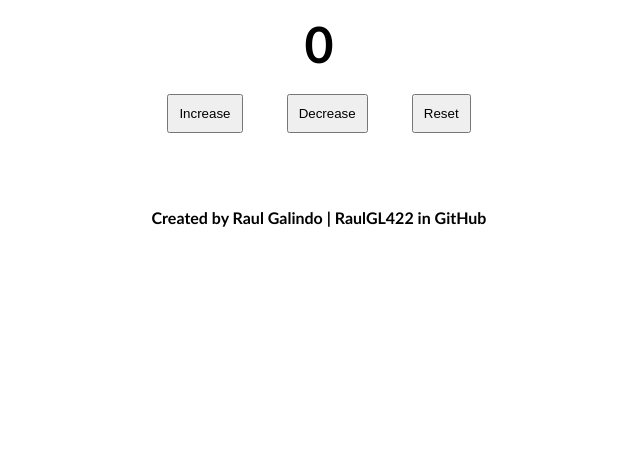
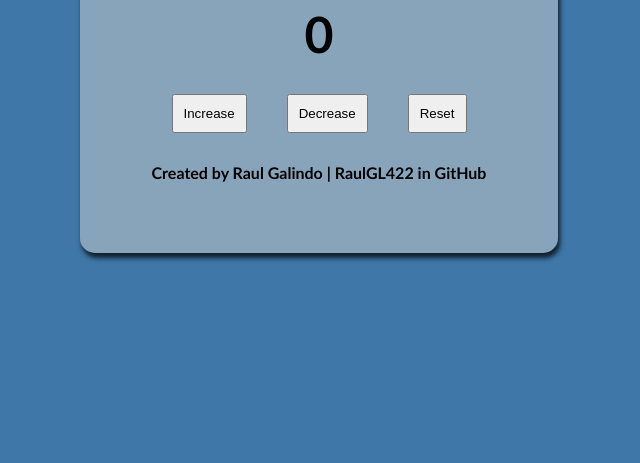
Before and after one commit to RaulGL422/JS-Projects, a plain HTML site: page 2/index.html in a window 1280 px wide. Shown: the part 337-800 px from the top of the page, without its empty margins (321-961 px from the left). Drawn offline with Linux system fonts and the light colour scheme.

Commit message:
0.2.3
- Styles

```diff
--- a/2/index.html
+++ b/2/index.html
@@ -7,16 +7,16 @@
     <title>Project 2 - Counter</title>
 </head>
 <body>
-    <h1 class="title">Counter</h1>
     <div class="container">
+        <h1 class="title">Counter</h1>
         <h3 class="counter">0</h3>
         <div class="buttons">
             <button class="increase">Increase</button>
             <button class="decrease">Decrease</button>
             <button class="reset">Reset</button>
         </div>
+        <h4>Created by Raul Galindo | RaulGL422 in GitHub</h4>
     </div>
-    <h4>Created by Raul Galindo | RaulGL422 in GitHub</h4>
     <script src="script.js"></script>
 </body>
 </html>
--- a/2/script.js
+++ b/2/script.js
@@ -1,6 +1,5 @@
 let buttons = document.querySelectorAll('.buttons > button');
 let counter = document.querySelector('.counter');
-
 var count = 0;
 
 window.onload = function() {
--- a/2/styles.css
+++ b/2/styles.css
@@ -10,16 +10,26 @@ body {
     align-items: center;
     justify-content: center;
     font-family: 'Gill Sans', 'Gill Sans MT', Calibri, 'Trebuchet MS', sans-serif;
+    background-color: rgb(62, 119, 168);
 }
 
 .container {
     margin: 40px;
-    padding: 2%;
+    padding: 4%;
+    background-color: rgba(226, 218, 207, 0.452);
+    border-radius: 15px;
+    box-shadow: 2px 5px 5px 0px rgba(0,0,0,0.75)
 }
 
-.container > h3 {
+
+h3,
+h1,
+h4 {
     text-align: center;
-    margin: 10px;
+    margin: 20px;
+}
+
+h3 {
     font-size: 50px;
 }
 
@@ -27,3 +37,9 @@ body {
     padding: 10px;
     margin: 10px 20px;
 }
+
+.buttons {
+    width: 100%;
+    display: flex;
+    justify-content: center;
+}
```
